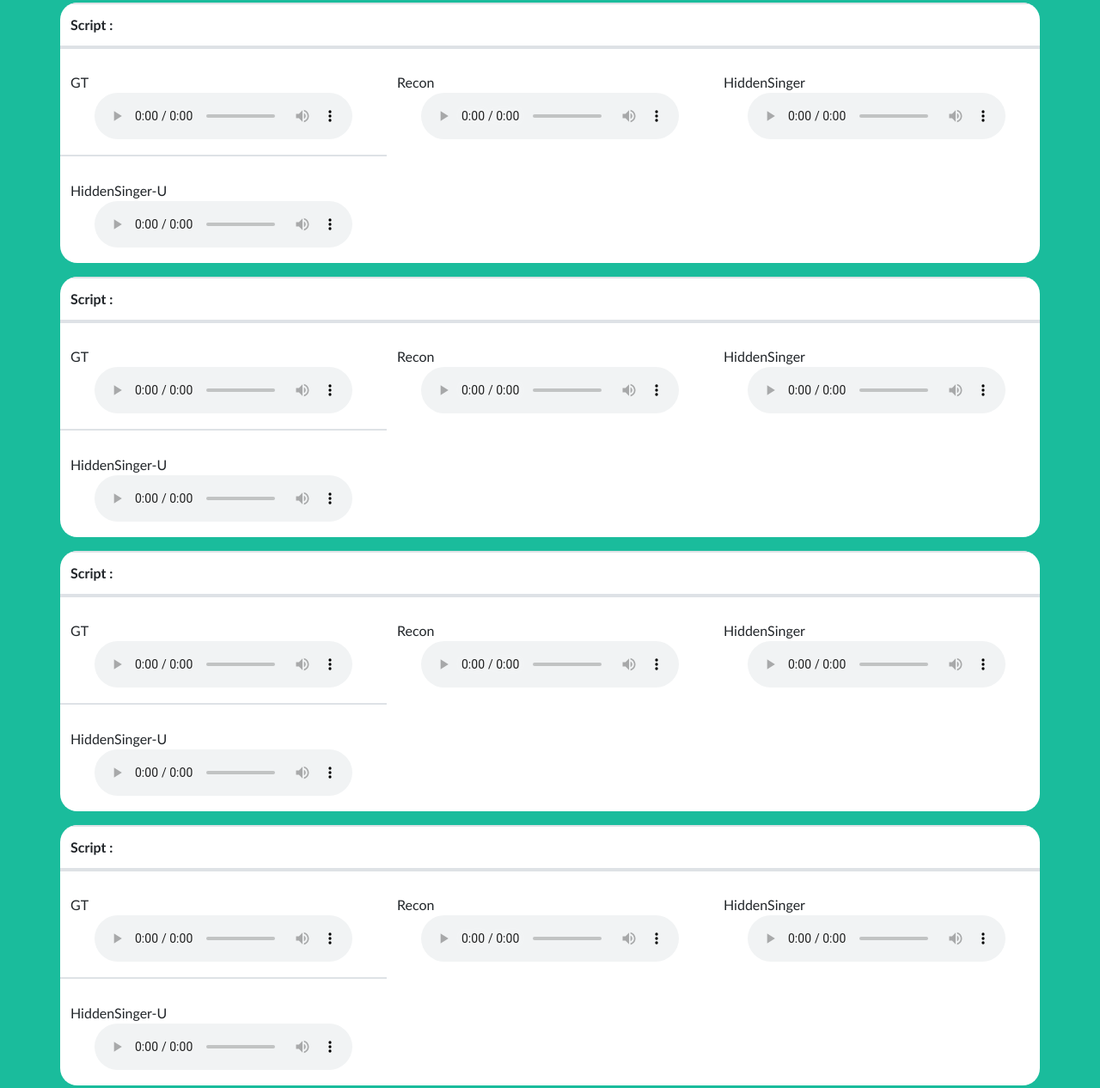
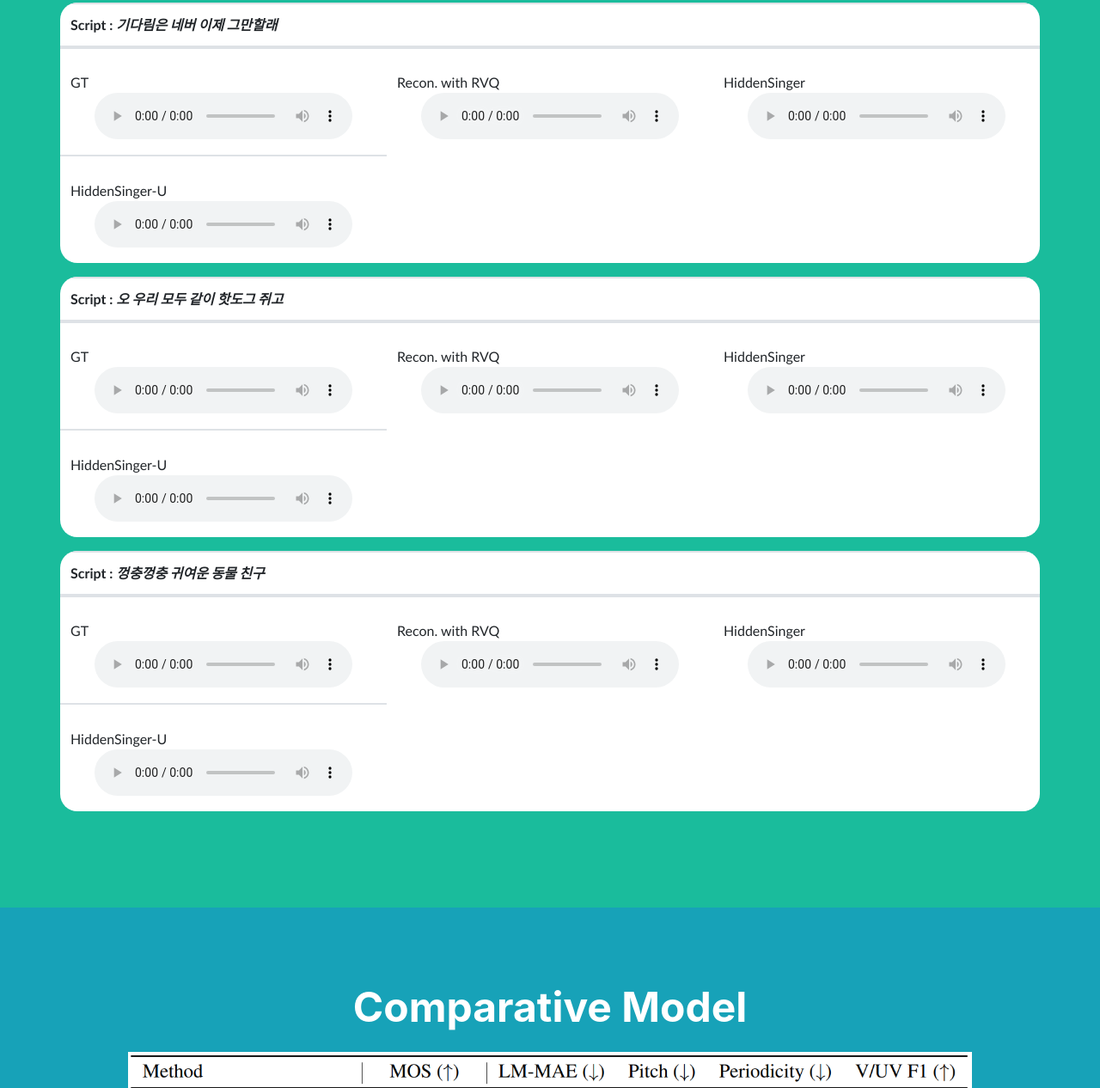
Before and after one commit to hiddensinger/hiddensinger.github.io, a plain HTML site: page index.html in a window 1280 px wide. Shown: the part 1909-3175 px from the top of the page at 86% size. Drawn offline with nearby package versions, Linux system fonts and the light colour scheme; a web font is replaced by a local one.

Commit message:
Upload samples of HiddenSinger demo column

```diff
--- a/index.html
+++ b/index.html
@@ -1,7 +1,5 @@
 <!DOCTYPE html>
 <html lang="en">
-
-
     <head>
         <meta charset="utf-8">
           <style type="text/css">
@@ -113,18 +111,16 @@
                         <script>
                             dir = "./assets/wavs/hiddensinger"
                             exp = {"GT": "gt",
-                                   "Recon": "gt_recon",
+                                   "Recon. with RVQ": "gt_recon",
                                    "HiddenSinger": "hs",
                                    "HiddenSinger-U": "hs_u"}
                             audios = {
-                                "p225_001": {"script": "",
-                                             "pronunciation": ""},
-                                "p225_002": {"script": "",
-                                             "pronunciation": ""},
-                                "p225_003": {"script": "",
-                                             "pronunciation": ""},
-                                "p225_004": {"script": "",
-                                             "pronunciation": ""},
+                                "C0055_26": {"script": "껑충껑충 귀여운 동물 친구",
+                                             "Pronunciation": "kkeongchungkkeongchung gwiyeoun dongmulchingu"},
+                                "C0077_16": {"script": "오 우리 모두 같이 핫도그 쥐고",
+                                             "pronunciation": "o uli modu gat-i hasdogeu jwigo"},
+                                "C0253_26": {"script": "기다림은 네버 이제 그만할래",
+                                             "pronunciation": "gidalim-eun nebeo ije geumanhallae"},
                             }
                             for(var audio in audios){
                                 div = document.getElementById("div1")
```
